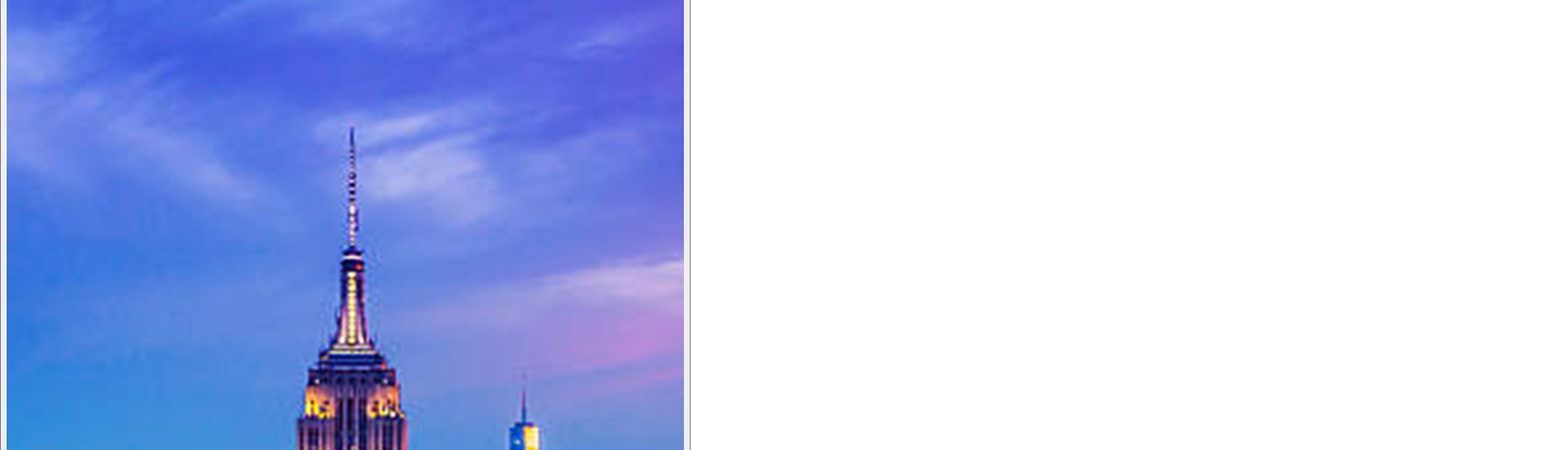
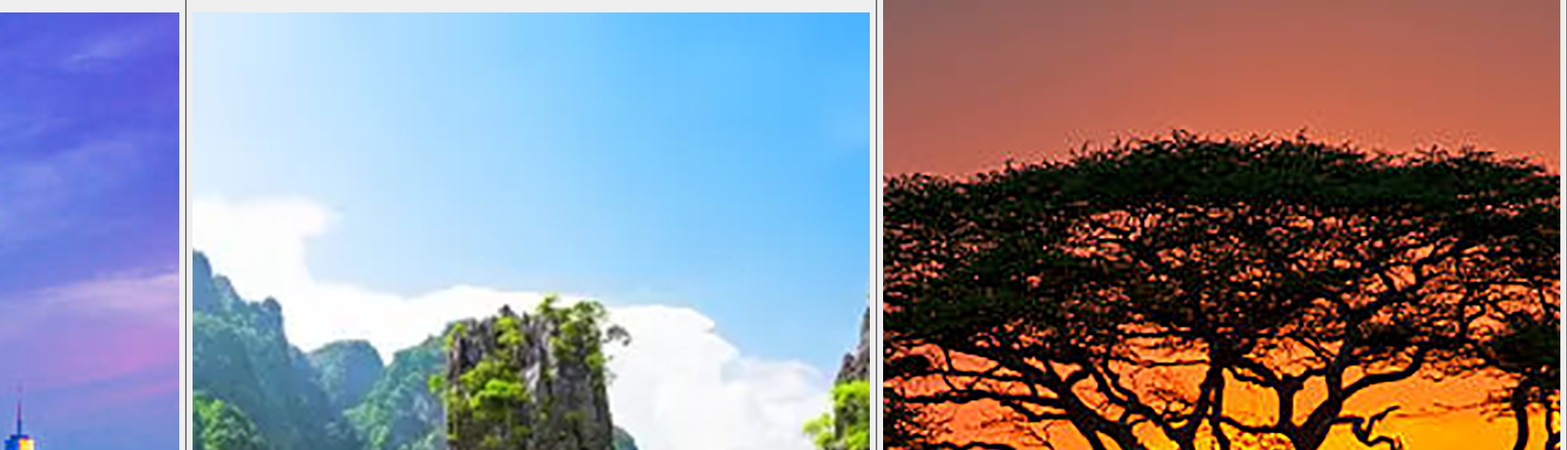
Before and after one commit to missopi/travel-blog, a plain HTML site: page destinations.html in a window 1280 px wide. Shown: the part 101-644 px from the top of the page at 83% size, 1888 px wide, since content can reach past the window. Drawn offline with Linux system fonts and the light colour scheme.

Commit message:
Add div container to seperate body elements

```diff
--- a/destinations.html
+++ b/destinations.html
@@ -17,16 +17,15 @@
                 </ul>
             </div>
         </header>
-        <div class="buttons">
-            <button class="newyork"><img src="images/newyork.png">
-                <a href="destinations/newyork.html"></a>
-            </button>
-            <button class="thailand"><img src="images/thailand.png">
-                <a href="destinations/thailand.html"></a>
-            </button>
-            <button class="tanzania"><img src="images/serengeti.png">
-                <a href="destinations/tanzania.html"></a>
-            </button>
+        <div class="section-one">
+            <div class="buttons">
+                <button class="newyork"><img src="images/newyork.png"><a href="destinations/newyork.html"></a>
+                </button>
+                <button class="thailand"><img src="images/thailand.png"><a href="destinations/thailand.html"></a>
+                </button>
+                <button class="tanzania"><img src="images/serengeti.png"><a href="destinations/tanzania.html"></a>
+                </button>
+            </div>
         </div>
     </body>
 </html>
--- a/styles.css
+++ b/styles.css
@@ -32,3 +32,8 @@ a {
     text-decoration: none;
     font-size: 18px;
 }
+
+.buttons {
+    display: flex;
+    justify-content: center;
+}
```
